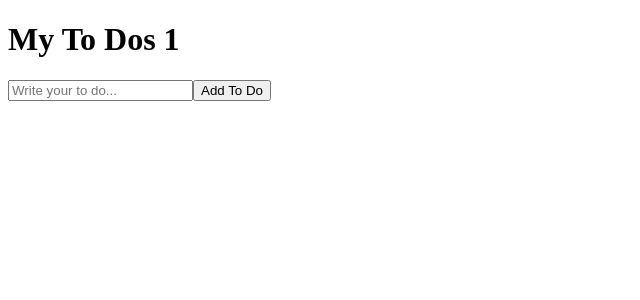
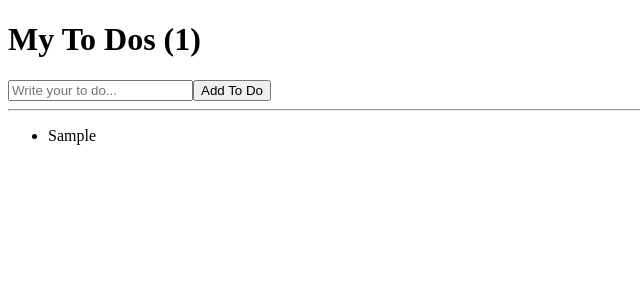
Before and after one commit to moko0428/my-react-app, a React (Create React App) app: page / in a window 1280 px wide. Both pictures are taken after typing "Sample" into the empty fields and a click on the button "Add To Do". Shown: the top 300 px of the page, without its empty margins (0-640 px from the left). Built offline with nearby package versions, Linux system fonts and the light colour scheme.

Commit message:
To Do List 2

```diff
--- a/src/App.js
+++ b/src/App.js
@@ -12,11 +12,11 @@ function App() {
     setToDo("");
     setToDos((currentArray) => [toDo, ...currentArray]);
   };
-  console.log(toDos);
+
   return (
     <div>
       <form onSubmit={onSubmit}>
-        <h1>My To Dos {toDos.length}</h1>
+        <h1>My To Dos ({toDos.length})</h1>
         <input
           onChange={onChange}
           value={toDo}
@@ -25,6 +25,12 @@ function App() {
         />
         <button>Add To Do</button>
       </form>
+      <hr />
+      <ul>
+        {toDos.map((item, index) => (
+          <li key={index}>{item}</li>
+        ))}
+      </ul>
     </div>
   );
 }
```
